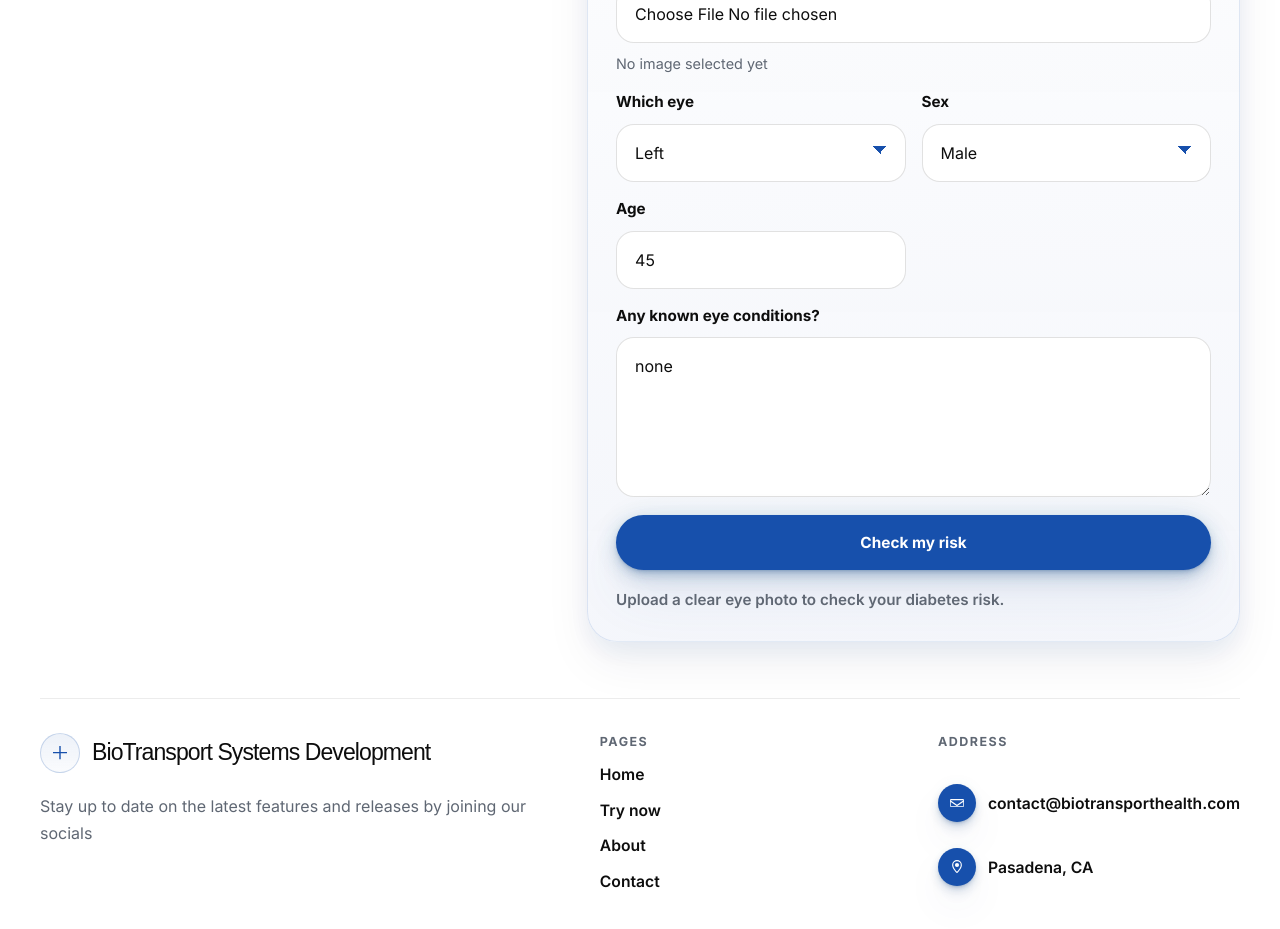
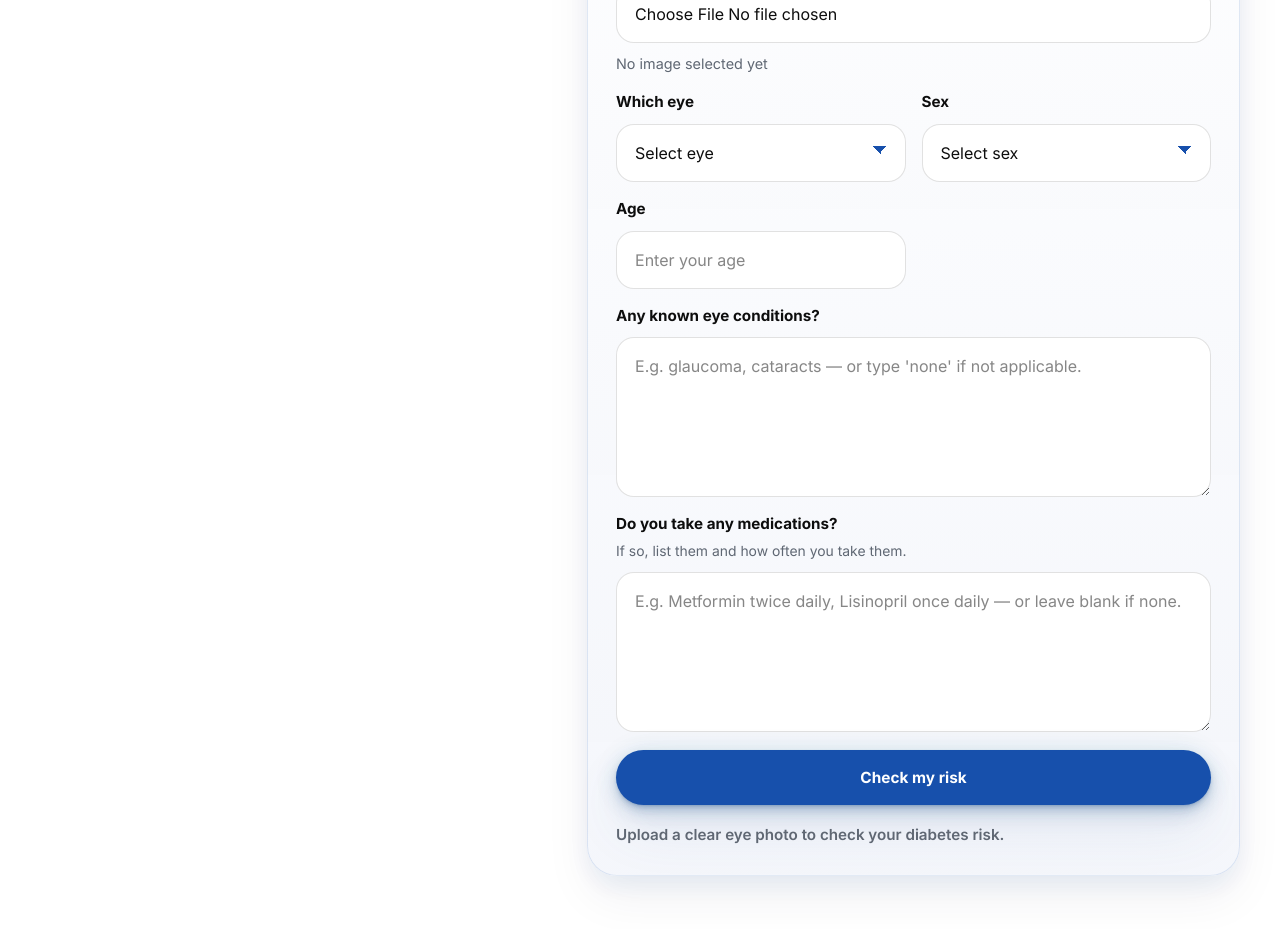
Before and after one commit to AnNik79/diabetes-website-26, a Next.js app: page /try-now in a window 1280 px wide. Shown: the part 760-1689 px from the top of the page. Built offline with nearby package versions, Linux system fonts and the light colour scheme; a web font is replaced by a local one.

Commit message:
Change input form for try now

```diff
--- a/app/globals.css
+++ b/app/globals.css
@@ -1023,6 +1023,13 @@ summary::-webkit-details-marker {
   font-weight: 700;
 }
 
+.form-field-hint {
+  margin: -4px 0 0;
+  color: var(--site-muted);
+  font-size: 0.87rem;
+  line-height: 1.4;
+}
+
 .form-field input,
 .form-field select,
 .form-field textarea {
--- a/components/hero-try-now.tsx
+++ b/components/hero-try-now.tsx
@@ -4,10 +4,11 @@ import Image from "next/image";
 import { useEffect, useId, useState } from "react";
 
 type FormValues = {
-  which_eye: "left" | "right";
-  sex: "M" | "F" | "O";
+  which_eye: "left" | "right" | "";
+  sex: "M" | "F" | "O" | "";
   age: string;
   eye_disorders: string;
+  medications: string;
 };
 
 type SubmitState = "idle" | "submitting" | "success" | "error";
@@ -26,10 +27,11 @@ type PredictionResponse = {
 };
 
 const initialValues: FormValues = {
-  which_eye: "left",
-  sex: "M",
-  age: "45",
-  eye_disorders: "none",
+  which_eye: "",
+  sex: "",
+  age: "",
+  eye_disorders: "",
+  medications: "",
 };
 
 const defaultMessage = "Upload a clear eye photo to check your diabetes risk.";
@@ -144,6 +146,20 @@ export function TryNowForm() {
       return;
     }
 
+    if (!values.which_eye) {
+      setSubmitState("error");
+      setMessage("Please select which eye you are uploading a photo of.");
+      setPredictionResult(null);
+      return;
+    }
+
+    if (!values.sex) {
+      setSubmitState("error");
+      setMessage("Please select your sex.");
+      setPredictionResult(null);
+      return;
+    }
+
     if (!values.age.trim()) {
       setSubmitState("error");
       setMessage("Please enter your age before checking your risk.");
@@ -154,6 +170,12 @@ export function TryNowForm() {
     setSubmitState("submitting");
     setMessage("Analyzing your eye photo. This may take up to 60 seconds.");
     setPredictionResult(null);
+
+    const meds = values.medications.trim();
+    if (meds) {
+      const combined = `${values.eye_disorders}. Medications: ${meds}`;
+      formData.set("eye_disorders", combined);
+    }
 
     try {
       const response = await fetch("/api/predict", {
@@ -246,7 +268,8 @@ export function TryNowForm() {
 
           <label className="form-field">
             <span>Which eye</span>
-            <select name="which_eye" onChange={handleFieldChange} value={values.which_eye}>
+            <select name="which_eye" onChange={handleFieldChange} value={values.which_eye} required>
+              <option value="" disabled>Select eye</option>
               <option value="left">Left</option>
               <option value="right">Right</option>
             </select>
@@ -254,7 +277,8 @@ export function TryNowForm() {
 
           <label className="form-field">
             <span>Sex</span>
-            <select name="sex" onChange={handleFieldChange} value={values.sex}>
+            <select name="sex" onChange={handleFieldChange} value={values.sex} required>
+              <option value="" disabled>Select sex</option>
               <option value="M">Male</option>
               <option value="F">Female</option>
               <option value="O">Other</option>
@@ -268,7 +292,7 @@ export function TryNowForm() {
               min="1"
               name="age"
               onChange={handleFieldChange}
-              placeholder="45"
+              placeholder="Enter your age"
               required
               type="number"
               value={values.age}
@@ -280,9 +304,20 @@ export function TryNowForm() {
             <textarea
               name="eye_disorders"
               onChange={handleFieldChange}
-              placeholder="E.g. glaucoma, cataracts — or leave blank if none."
-              rows={4}
+              placeholder="E.g. glaucoma, cataracts — or type 'none' if not applicable."
+              rows={3}
               value={values.eye_disorders}
+            />
+          </label>
+
+          <label className="form-field form-field--full">
+            <span>Do you take any medications?</span>
+            <p className="form-field-hint">If so, list them and how often you take them.</p>
+            <textarea
+              onChange={handleFieldChange}
+              placeholder="E.g. Metformin twice daily, Lisinopril once daily — or leave blank if none."
+              rows={3}
+              value={values.medications}
             />
           </label>
         </div>
```
